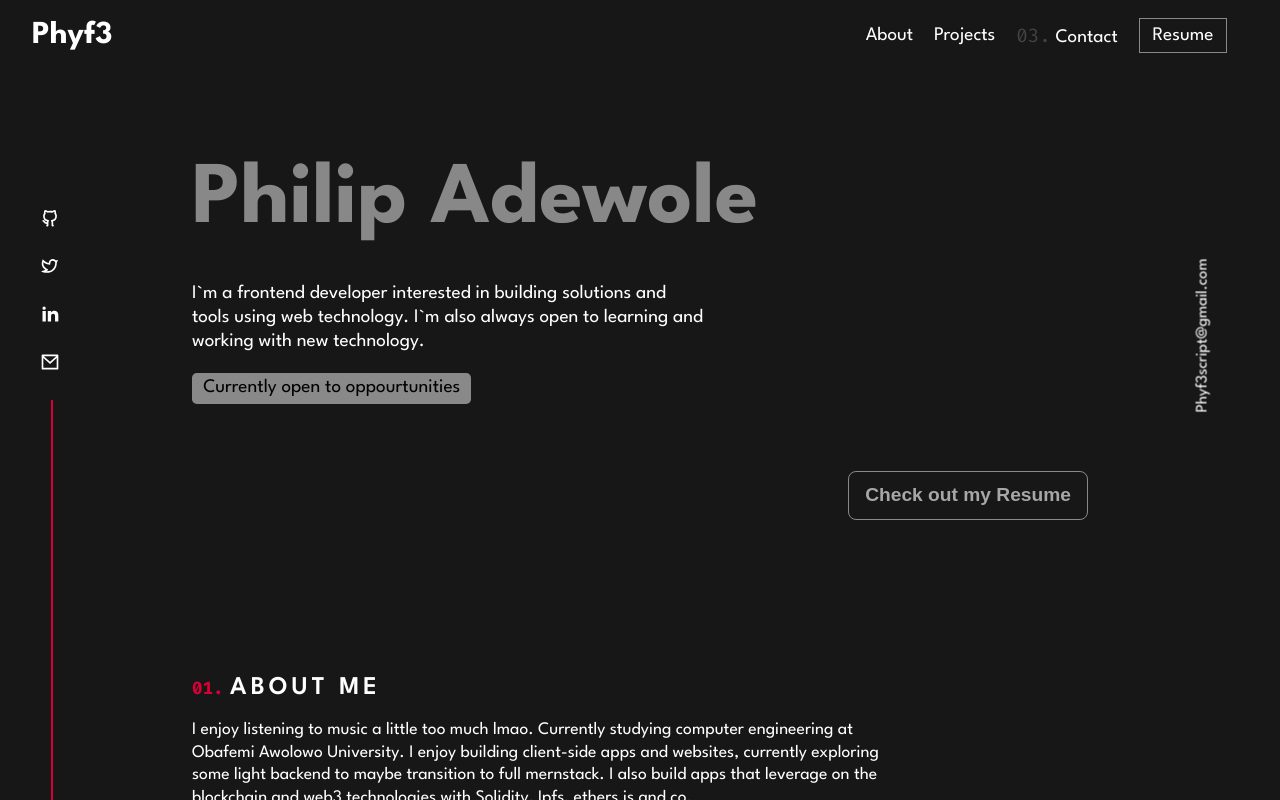
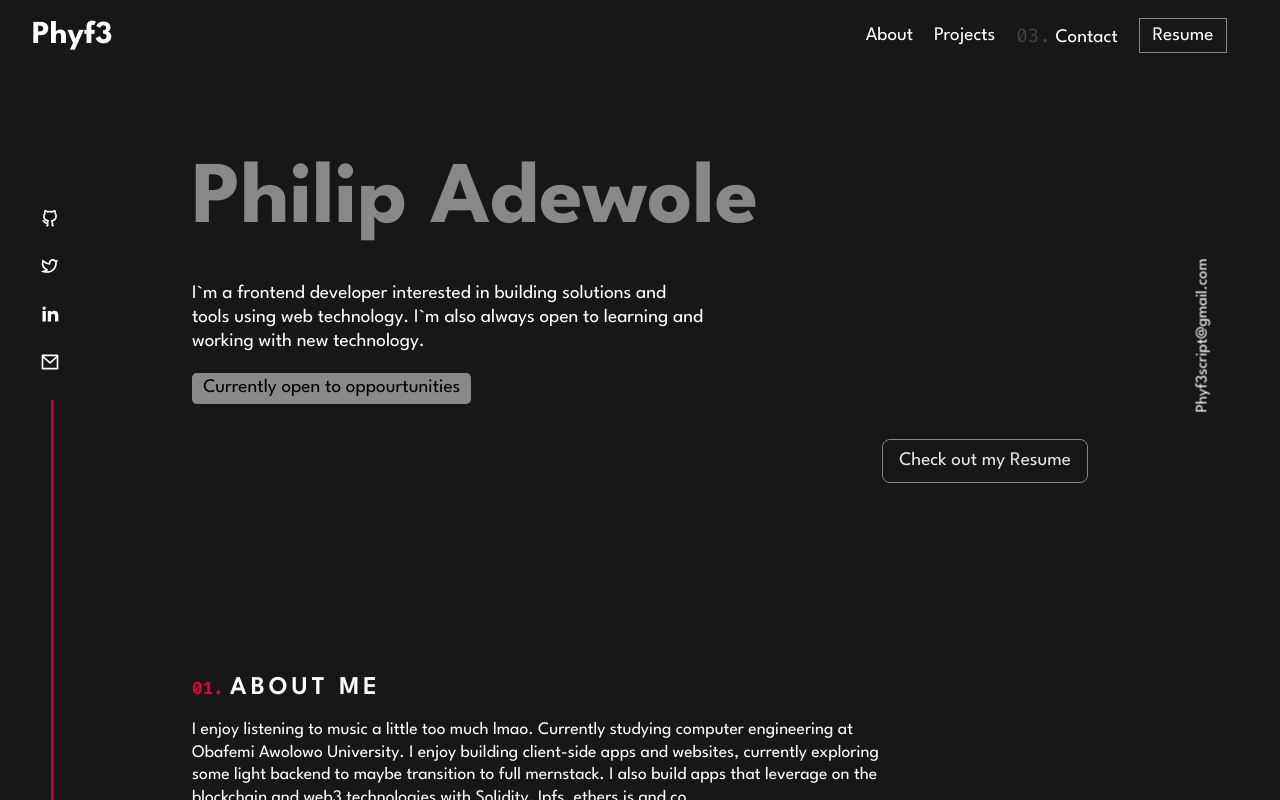
Before and after one commit to adedotxn/adedotxn.me.v1, a Next.js app: page / in a window 1280 px wide. Shown: the top 800 px of the page. Built offline with nearby package versions, Linux system fonts and the light colour scheme.

Commit message:
feat : resume btn animation

```diff
--- a/components/introductions.tsx
+++ b/components/introductions.tsx
@@ -15,7 +15,12 @@ const Intro = () => {
             </p>
             <p className={styles.available}>Currently open to oppourtunities</p>
 
-             <button>Check out my Resume</button>
+            {/*Button styling credit : Codrops --> https://tympanus.net/Development/ButtonHoverStyles/ */}
+            <div className={styles.content__item}>
+              <button className={ [styles.button, styles.button__bestia].join(' ')}>
+					      <div className={styles.button__bg}></div><span>Check out my Resume</span>
+				      </button>
+            </div>
         </section>
      )
 }
--- a/components/project_cards.tsx
+++ b/components/project_cards.tsx
@@ -39,7 +39,7 @@ const ProjectDiv = ({project}) => {
             className={styles.card}
             animate = {controls}
             initial = "hidden"
-            transition={{duration : 1}}
+            transition={{duration : .7}}
             variants={{
                 visible :{opacity :1, x:0},
                 hidden : {opacity : 0, x:-200}
--- a/data.js
+++ b/data.js
@@ -2,7 +2,7 @@
 export const Featured = [
     {
         category : "Blockgames Collaboration",
-        name : "Metafile",
+        name : "Metafiles",
         details : "A dapp built to upload and share files in a publicly or privately on the platform. The dapp uses ipfs for file storage and addressing and the blockchain for keeping record of updates &/ uploads - as a way to make the data immutable.",
         id:1
     },
--- a/styles/Home.module.css
+++ b/styles/Home.module.css
@@ -37,7 +37,7 @@
   font-size: 1.4rem;
   line-height: 1.5rem;
 }
-.introduction button {
+/* .introduction button {
   background: transparent;
   border:1px solid #c1c1c1ab;
   color:#eeececac;
@@ -47,7 +47,110 @@
   border-radius: .5rem;
   margin-top: 2rem;
   float: right;
+} */
+
+.content__item {
+  float: right;
 }
+
+.button {
+  pointer-events: auto;
+  cursor: pointer;
+  background: #e7e7e7;
+  border: none;
+  padding: .8rem 1rem;
+  margin: 0;
+  font-family: inherit;
+  font-size: inherit;
+  position: relative;
+  display: inline-block;
+}
+
+.button::before,
+.button::after {
+  position: absolute;
+  top: 0;
+  left: 0;
+  width: 100%;
+  height: 100%;
+}
+.button__bestia {
+  font-size: 1.2rem;
+  color: #fff;
+  background: none;
+  border:1px solid #c1c1c1ab;
+  color:white;
+  padding: 0;
+  border-radius: .5rem;
+
+}
+
+.button__bestia .button__bg {
+  top: 0;
+  left: 0;
+  position: absolute;
+  width: 100%;
+  height: 100%;
+  background: var(--bg);
+  border-radius: .5rem;
+  overflow: hidden;
+  transition: transform 0.4s cubic-bezier(0.1, 0, 0.3, 1);
+}
+
+.button__bestia:hover .button__bg {
+  transform: scale3d(1.1, 1.1, 1);
+}
+
+.button__bestia .button__bg::before,
+.button__bestia .button__bg::after {
+  content: "";
+  position: absolute;
+  background: white;;
+}
+
+.button__bestia .button__bg::before {
+  width: 110%;
+  height: 0;
+  padding-bottom: 110%;
+  top: 50%;
+  left: 50%;
+  border-radius: 50%;
+  transform: translate3d(-50%, -50%, 0) scale3d(0, 0, 1);
+}
+
+.button__bestia:hover .button__bg::before {
+  transition: transform 0.4s cubic-bezier(0.1, 0, 0.3, 1);
+  transform: translate3d(-50%, -50%, 0) scale3d(1, 1, 1);
+}
+
+.button__bestia .button__bg::after {
+  top: 0;
+  left: 0;
+  width: 100%;
+  height: 100%;
+  opacity: 0;
+  transition: opacity 0.3s;
+}
+
+.button__bestia:hover .button__bg::after {
+  opacity: 1;
+  transition-duration: 0.01s;
+  transition-delay: 0.3s;
+}
+
+.button__bestia span {
+  display: block;
+  position: relative;
+  padding: .8rem 1rem;
+  mix-blend-mode: difference;
+}
+.button__bestia span:hover {
+  font-weight: 600;
+
+}
+
+
+
 
 .about {
   margin-top:15rem;
--- a/styles/globals.css
+++ b/styles/globals.css
@@ -7,6 +7,7 @@ body {
   background-color: var(--bg);
   color:var(--white);
   font-size: 16px;;
+  scroll-behavior: smooth;
 }
 
 a {
```
